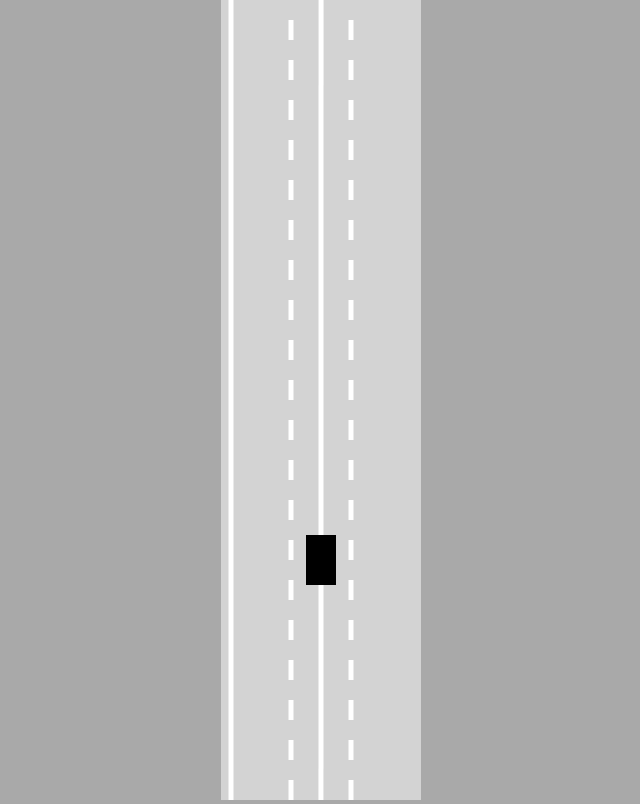
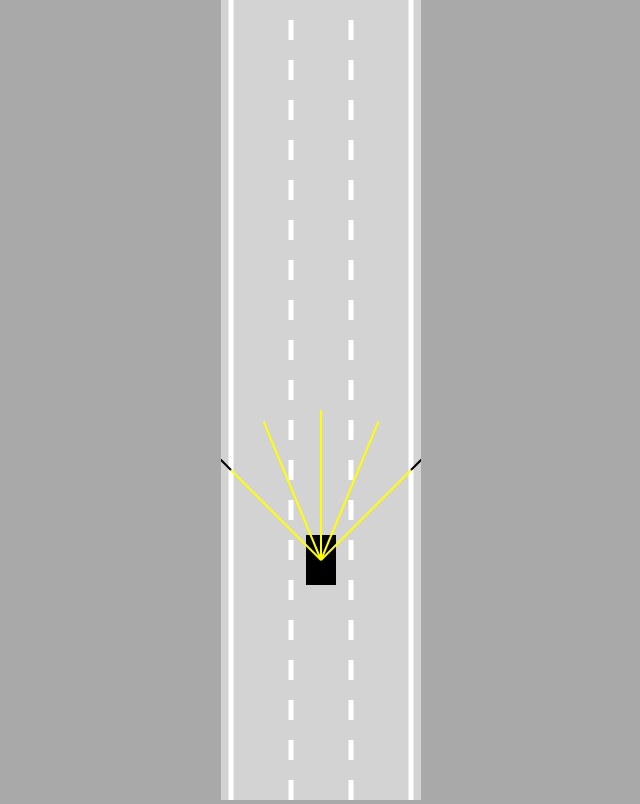
Before and after one commit to cristianoprogramador/SelfDrivingCar, a plain HTML site: page index.html in a window 1280 px wide. Shown: the whole page, without its empty margins (319-959 px from the left). Drawn offline with Linux system fonts and the light colour scheme.

Commit message:
Acrescentado os sensores no carro para analisar as bordas

```diff
--- a/car.js
+++ b/car.js
@@ -11,11 +11,13 @@ class Car {
         this.friction = 0.05
         this.angle = 0
 
+        this.sensor=new Sensor(this)
         this.controls = new Controls();
     }
 
-    update() {
+    update(roadBorders) {
         this.#move();
+        this.sensor.update(roadBorders)
     }
 
     #move(){
@@ -73,5 +75,7 @@ class Car {
         ctx.fill()
 
         ctx.restore()
+
+        this.sensor.draw(ctx)
     }
 }
--- a/index.html
+++ b/index.html
@@ -8,6 +8,7 @@
 </head>
 <body>
     <canvas id="myCanvas"></canvas>
+    <script src="sensor.js"></script>
     <script src="utils.js"></script>
     <script src="road.js"></script>
     <script src="car.js"></script>
--- a/main.js
+++ b/main.js
@@ -4,12 +4,11 @@ canvas.width = 200
 const ctx = canvas.getContext("2d")
 const road = new Road(canvas.width/2, canvas.width*0.9)
 const car = new Car(road.getLaneCenter(1),100,30,50); // esse LaneCenter é a posição, entao no meio é 1 pq começa no 0 - 1 -2
-car.draw(ctx)
 
 animate();
 
 function animate(){
-    car.update()
+    car.update(road.borders)
 
     canvas.height = window.innerHeight;
 
--- a/road.js
+++ b/road.js
@@ -17,7 +17,7 @@ class Road {
         const bottomRight = { x: this.right, y: this.bottom }
         this.borders = [
             [topLeft, bottomLeft],
-            [topRight, bottomLeft],
+            [topRight, bottomRight],
 
         ]
     }
--- /dev/null
+++ b/sensor.js
@@ -0,0 +1,99 @@
+class Sensor {
+    constructor(car) {
+        this.car = car;
+        this.rayCount = 5;
+        this.rayLength = 150;
+        this.raySpread = Math.PI / 2;
+
+        this.rays = []
+        this.readings = []
+    }
+
+    update(roadBorders) {
+        this.#castRays();
+        this.readings = []
+        for (let i = 0; i < this.rays.length; i++) {
+            this.readings.push(
+                this.#getReading(this.rays[i], roadBorders)
+            )
+        }
+    }
+
+    #castRays() {
+        this.rays = []
+        for (let i = 0; i < this.rayCount; i++) {
+            const rayAngle = lerp(
+                this.raySpread / 2,
+                -this.raySpread / 2,
+                this.rayCount == 1 ? 0.5 : i / (this.rayCount - 1)
+            ) + this.car.angle;
+
+            const start = { x: this.car.x, y: this.car.y }
+            const end = {
+                x: this.car.x -
+                    Math.sin(rayAngle) * this.rayLength,
+                y: this.car.y -
+                    Math.cos(rayAngle) * this.rayLength,
+            };
+            this.rays.push([start, end])
+        }
+    }
+
+    #getReading(ray, roadBorders) {
+        let touches = []
+
+        for (let i = 0; i < roadBorders.length; i++) {
+            const touch = getIntersection(
+                ray[0],
+                ray[1],
+                roadBorders[i][0],
+                roadBorders[i][1]
+            )
+            if (touch) {
+                touches.push(touch)
+            }
+        }
+
+        if (touches.length == 0) {
+            return null
+        } else {
+            const offsets = touches.map(e => e.offset)
+            const minOffset = Math.min(...offsets)
+            return touches.find(e => e.offset == minOffset)
+        }
+    }
+
+    draw(ctx) {
+        for (let i = 0; i < this.rayCount; i++) {
+            let end = this.rays[i][1]
+            if (this.readings[i]) {
+                end = this.readings[i]
+            }
+            ctx.beginPath();
+            ctx.lineWidth = 2;
+            ctx.strokeStyle = 'yellow'
+            ctx.moveTo(
+                this.rays[i][0].x,
+                this.rays[i][0].y
+            );
+            ctx.lineTo(
+                end.x,
+                end.y
+            );
+            ctx.stroke();
+
+            ctx.beginPath();
+            ctx.lineWidth = 2;
+            ctx.strokeStyle = 'black'
+            ctx.moveTo(
+                this.rays[i][1].x,
+                this.rays[i][1].y
+            );
+            ctx.lineTo(
+                end.x,
+                end.y
+            );
+            ctx.stroke();
+        }
+    }
+}
--- a/utils.js
+++ b/utils.js
@@ -1,3 +1,23 @@
 function lerp(A, B, t) {
-    return A + (B - A) * t
+    return A + (B - A) * t;
 }
+
+function getIntersection(A, B, C, D) {
+    const tTop = (D.x - C.x) * (A.y - C.y) - (D.y - C.y) * (A.x - C.x);
+    const uTop = (C.y - A.y) * (A.x - B.x) - (C.x - A.x) * (A.y - B.y);
+    const bottom = (D.y - C.y) * (B.x - A.x) - (D.x - C.x) * (B.y - A.y);
+
+    if (bottom != 0) {
+        const t = tTop / bottom;
+        const u = uTop / bottom;
+        if (t >= 0 && t <= 1 && u >= 0 && u <= 1) {
+            return {
+                x: lerp(A.x, B.x, t),
+                y: lerp(A.y, B.y, t),
+                offset: t
+            }
+        }
+    }
+
+    return null;
+}
```
